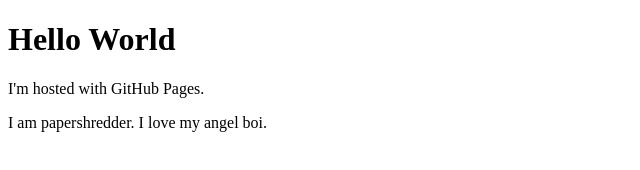
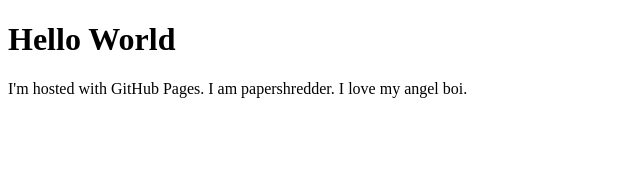
Before and after one commit to papershredder/papershredder.github.io, a plain HTML site: page index.html in a window 1280 px wide. Shown: the whole page, without its empty margins (0-640 px from the left). Drawn offline with Linux system fonts and the light colour scheme.

Commit message:
initial index 4

```diff
--- a/index.html
+++ b/index.html
@@ -2,7 +2,6 @@
 <html>
 <body>
 <h1>Hello World</h1>
-<p> I'm hosted with GitHub Pages. </p>
-<p> I am papershredder. I love my angel boi.</p>
+<p> I'm hosted with GitHub Pages. I am papershredder. I love my angel boi.</p>
 </body>
 </html>
```
